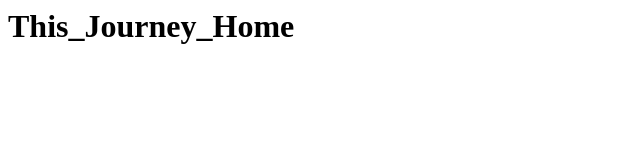
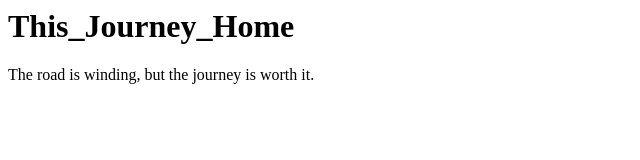
Before and after one commit to this-journey/my-project, a plain HTML site: page index.html in a window 1280 px wide. Shown: the whole page, without its empty margins (0-640 px from the left). Drawn offline with Linux system fonts and the light colour scheme.

Commit message:
Adding 1st paragraph

```diff
--- a/index.html
+++ b/index.html
@@ -1 +1,2 @@
 <h1>This_Journey_Home</h1>
+<p>The road is winding, but the journey is worth it.</p>
```
